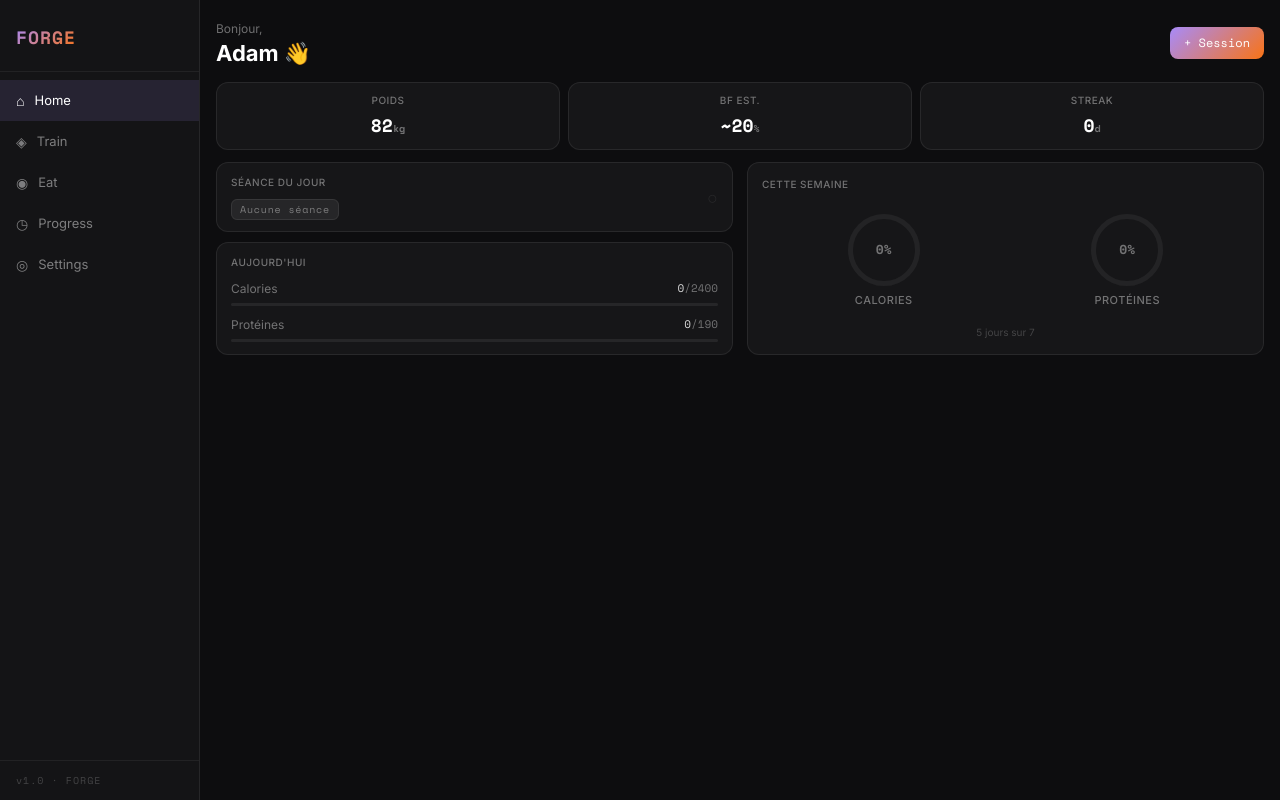
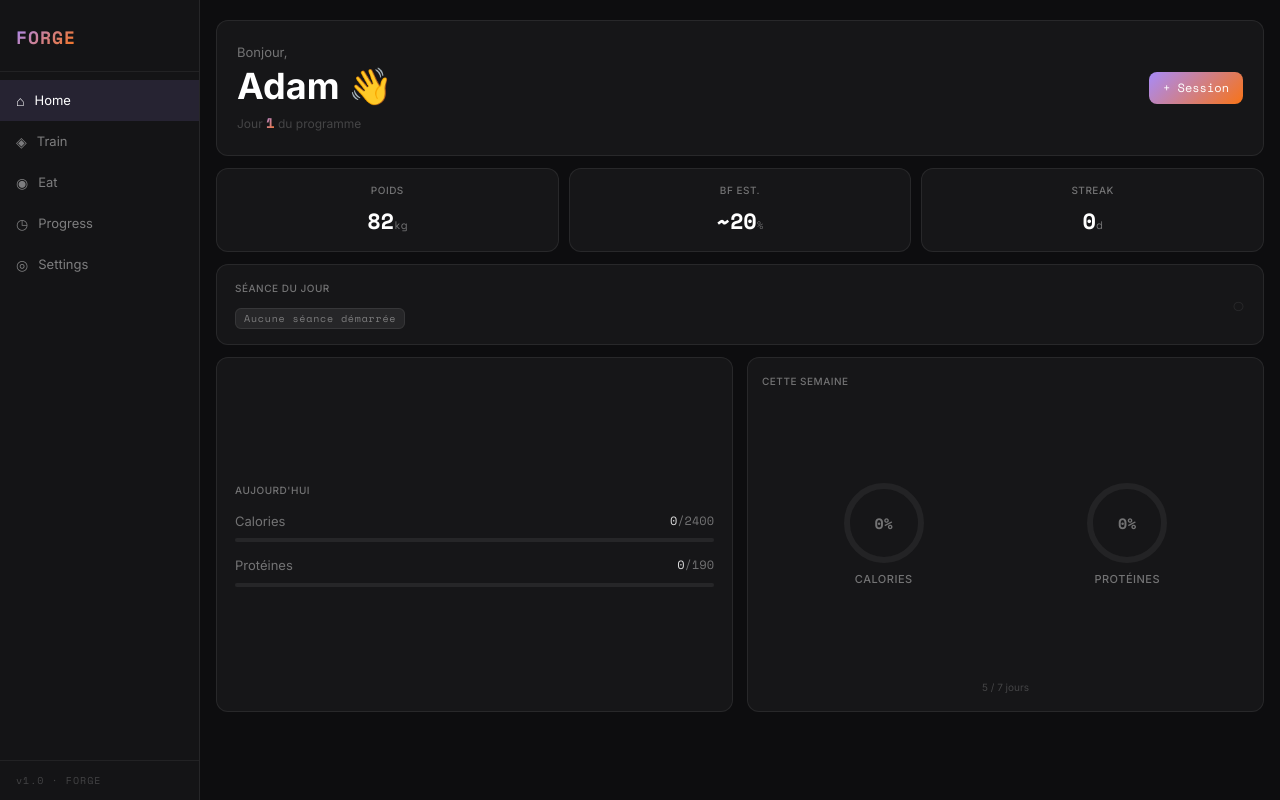
Before and after one commit to adammahjoub/forge-app, a React (Vite) app: page / in a window 1280 px wide. Built offline with nearby package versions, Linux system fonts and the light colour scheme.

Commit message:
feat: bigger greeting, cards fill screen height

```diff
--- a/src/components/Dashboard.jsx
+++ b/src/components/Dashboard.jsx
@@ -7,16 +7,15 @@ function getGreeting() {
   return 'Bonsoir'
 }
 
-function GradientRing({ value, max, size = 72, stroke = 5, label }) {
+function GradientRing({ value, max, size = 80, stroke = 6, label }) {
   const r    = (size - stroke) / 2
   const circ = 2 * Math.PI * r
   const pct  = Math.min(value / max, 1)
   const gap  = circ * (1 - pct)
   const uid  = label.replace(/\s/g, '')
-  const pctNum = Math.round(pct * 100)
 
   return (
-    <div style={{ display: 'flex', flexDirection: 'column', alignItems: 'center', gap: 6 }}>
+    <div style={{ display: 'flex', flexDirection: 'column', alignItems: 'center', gap: 8 }}>
       <div style={{ position: 'relative', width: size, height: size }}>
         <svg width={size} height={size} style={{ transform: 'rotate(-90deg)' }}>
           <defs>
@@ -34,12 +33,12 @@ function GradientRing({ value, max, size = 72, stroke = 5, label }) {
         </svg>
         <div style={{ position: 'absolute', inset: 0, display: 'flex', flexDirection: 'column', alignItems: 'center', justifyContent: 'center' }}>
           <span className="font-mono" style={{
-            fontSize: 13, fontWeight: 700,
+            fontSize: 15, fontWeight: 700,
             background: pct > 0 ? 'linear-gradient(135deg,#a78bfa,#f97316)' : 'none',
             WebkitBackgroundClip: pct > 0 ? 'text' : 'unset',
             WebkitTextFillColor: pct > 0 ? 'transparent' : 'var(--muted)',
             color: pct === 0 ? 'var(--muted)' : undefined,
-          }}>{pctNum}%</span>
+          }}>{Math.round(pct * 100)}%</span>
         </div>
       </div>
       <p className="section-label">{label}</p>
@@ -52,13 +51,13 @@ function Bar({ label, value, max }) {
   const over = value > max
   return (
     <div>
-      <div style={{ display: 'flex', justifyContent: 'space-between', fontSize: 12, marginBottom: 5, color: 'var(--muted)' }}>
+      <div style={{ display: 'flex', justifyContent: 'space-between', fontSize: 13, marginBottom: 7, color: 'var(--muted)' }}>
         <span>{label}</span>
-        <span className="font-mono" style={{ color: over ? '#f97316' : 'var(--text)', fontSize: 11 }}>
+        <span className="font-mono" style={{ color: over ? '#f97316' : 'var(--text)', fontSize: 12 }}>
           {value}<span style={{ color: 'var(--muted)' }}>/{max}</span>
         </span>
       </div>
-      <div className="bar-track" style={{ height: 3 }}>
+      <div className="bar-track" style={{ height: 4 }}>
         <div className={over ? 'bar-fill-over' : 'bar-fill'} style={{ width: `${pct}%`, height: '100%' }} />
       </div>
     </div>
@@ -84,80 +83,91 @@ export default function Dashboard({ settings, logs, workoutLogs, streak, daysOnP
   const nextSession = !todayWork?.templateId
 
   return (
-    <div style={{ padding: '20px 16px', height: '100%', boxSizing: 'border-box' }}>
+    <div style={{
+      padding: '20px 16px',
+      display: 'flex',
+      flexDirection: 'column',
+      gap: 12,
+      minHeight: 'calc(100vh - 68px)', // mobile: minus bottom nav
+    }}>
 
-      {/* ── Header ──────────────────────────────────────────────── */}
-      <div style={{ display: 'flex', justifyContent: 'space-between', alignItems: 'center', marginBottom: 16 }}>
+      {/* ── Greeting ─────────────────────────────────────────────── */}
+      <div className="card" style={{ padding: '22px 20px', display: 'flex', justifyContent: 'space-between', alignItems: 'center' }}>
         <div>
-          <p style={{ fontSize: 12, color: 'var(--muted)', marginBottom: 2 }}>{getGreeting()},</p>
-          <h1 style={{ fontSize: 22, fontWeight: 700, color: 'var(--strong)', margin: 0, lineHeight: 1.2 }}>
+          <p style={{ fontSize: 13, color: 'var(--muted)', marginBottom: 4 }}>{getGreeting()},</p>
+          <h1 style={{ fontSize: 36, fontWeight: 700, color: 'var(--strong)', margin: 0, lineHeight: 1.1 }}>
             Adam 👋
           </h1>
+          <p style={{ fontSize: 12, color: 'var(--muted-dim)', marginTop: 6 }}>
+            Jour <span className="gradient-text font-mono" style={{ fontSize: 14, fontWeight: 700 }}>{daysOnProgram}</span> du programme
+          </p>
         </div>
         <button onClick={() => onNavigate(nextSession ? 'workout' : 'nutrition')}
-          className="btn-primary" style={{ fontSize: 12 }}>
+          className="btn-primary" style={{ fontSize: 12, whiteSpace: 'nowrap', flexShrink: 0 }}>
           {nextSession ? '+ Session' : '+ Repas'}
         </button>
       </div>
 
-      {/* ── Stat strip ──────────────────────────────────────────── */}
-      <div style={{ display: 'grid', gridTemplateColumns: 'repeat(3,1fr)', gap: 8, marginBottom: 12 }}>
+      {/* ── Stats 3-col ──────────────────────────────────────────── */}
+      <div style={{ display: 'grid', gridTemplateColumns: 'repeat(3,1fr)', gap: 10 }}>
         {[
           { label: 'Poids',   value: `${settings.weight}`, unit: 'kg', grad: false },
-          { label: 'BF est.', value: `~${settings.bodyFat}`, unit: '%',  grad: false },
-          { label: 'Streak',  value: String(streak),          unit: 'd',  grad: true  },
+          { label: 'BF est.', value: `~${settings.bodyFat}`, unit: '%', grad: false },
+          { label: 'Streak',  value: String(streak),          unit: 'd', grad: true  },
         ].map(({ label, value, unit, grad }) => (
-          <div key={label} className="card" style={{ padding: '10px 8px', textAlign: 'center' }}>
-            <p className="section-label" style={{ marginBottom: 4, fontSize: 10 }}>{label}</p>
+          <div key={label} className="card" style={{ padding: '14px 8px', textAlign: 'center' }}>
+            <p className="section-label" style={{ marginBottom: 6, fontSize: 10 }}>{label}</p>
             <p className={`font-mono ${grad && streak > 0 ? 'gradient-text streak-pulse' : ''}`}
-              style={{ fontSize: 18, fontWeight: 600, margin: 0, color: (!grad || streak === 0) ? 'var(--strong)' : undefined }}>
-              {value}<span style={{ fontSize: 10, color: 'var(--muted)' }}>{unit}</span>
+              style={{ fontSize: 22, fontWeight: 600, margin: 0, color: (!grad || streak === 0) ? 'var(--strong)' : undefined }}>
+              {value}<span style={{ fontSize: 11, color: 'var(--muted)', fontWeight: 400 }}>{unit}</span>
             </p>
           </div>
         ))}
       </div>
 
-      {/* ── Main grid: left col + right col on desktop ───────────
-           On mobile this renders as a single column via CSS       */}
-      <div className="dashboard-grid">
-
-        {/* Left column */}
-        <div style={{ display: 'flex', flexDirection: 'column', gap: 10 }}>
-
-          {/* Session status */}
-          <div className="card" style={{ padding: '12px 14px', display: 'flex', alignItems: 'center', justifyContent: 'space-between',
-            ...(todayWork.completed ? { borderColor: 'rgba(167,139,250,0.35)' } : {}) }}>
+      {/* ── Session status ───────────────────────────────────────── */}
+      <div className="card" style={{
+        padding: '16px 18px', display: 'flex', alignItems: 'center', justifyContent: 'space-between',
+        ...(todayWork.completed ? { borderColor: 'rgba(167,139,250,0.35)' } : {}),
+      }}>
         <div>
-              <p className="section-label" style={{ marginBottom: 5, fontSize: 10 }}>Séance du jour</p>
+          <p className="section-label" style={{ marginBottom: 8, fontSize: 10 }}>Séance du jour</p>
           {todayWork.completed
             ? <span className="badge-high">✓ {todayWork.templateName}</span>
             : todayWork.templateName
             ? <span className="badge-medium">{todayWork.templateName} — en cours</span>
-                : <span className="badge-low">Aucune séance</span>}
+            : <span className="badge-low">Aucune séance démarrée</span>}
         </div>
         <span className={`font-mono ${todayWork.completed ? 'check-pop gradient-text' : ''}`}
-              style={{ fontSize: 18, color: todayWork.completed ? undefined : 'rgba(255,255,255,0.08)' }}>
+          style={{ fontSize: 22, color: todayWork.completed ? undefined : 'rgba(255,255,255,0.08)' }}>
           {todayWork.completed ? '✓' : '○'}
         </span>
       </div>
 
-          {/* Today bars */}
-          <div className="card" style={{ padding: '12px 14px', display: 'flex', flexDirection: 'column', gap: 10 }}>
+      {/* ── Bottom 2-col: Today bars + Weekly rings ──────────────── */}
+      <div className="dashboard-grid" style={{ flex: 1 }}>
+
+        {/* Today nutrition */}
+        <div className="card" style={{ padding: '16px 18px', display: 'flex', flexDirection: 'column', gap: 14, justifyContent: 'center' }}>
           <p className="section-label" style={{ fontSize: 10 }}>Aujourd'hui</p>
-            <Bar label="Calories" value={todayLog.calories || 0} max={settings.calories} />
-            <Bar label="Protéines" value={todayLog.protein || 0} max={settings.protein} />
-          </div>
+          <Bar label="Calories"  value={todayLog.calories || 0} max={settings.calories} />
+          <Bar label="Protéines" value={todayLog.protein  || 0} max={settings.protein}  />
+          {todayLog.meals?.length > 0 && (
+            <p style={{ fontSize: 11, color: 'var(--muted-dim)', margin: 0 }}>
+              {todayLog.meals.length} repas enregistré{todayLog.meals.length > 1 ? 's' : ''}
+            </p>
+          )}
         </div>
 
-        {/* Right column — weekly rings */}
-        <div className="card" style={{ padding: '14px', display: 'flex', flexDirection: 'column' }}>
+        {/* Weekly rings */}
+        <div className="card" style={{ padding: '16px 14px', display: 'flex', flexDirection: 'column' }}>
           <p className="section-label" style={{ marginBottom: 12, fontSize: 10 }}>Cette semaine</p>
           <div style={{ display: 'flex', justifyContent: 'space-around', flex: 1, alignItems: 'center' }}>
             <GradientRing value={weeklyTotals.cal}  max={settings.calories * 7} label="Calories" />
             <GradientRing value={weeklyTotals.prot} max={settings.protein  * 7} label="Protéines" />
           </div>
-          <p style={{ textAlign: 'center', fontSize: 10, color: 'var(--muted-dim)', marginTop: 8 }}>
-            {weeklyTotals.days} jour{weeklyTotals.days > 1 ? 's' : ''} sur 7
+          <p style={{ textAlign: 'center', fontSize: 10, color: 'var(--muted-dim)', marginTop: 10 }}>
+            {weeklyTotals.days} / 7 jours
           </p>
         </div>
 
```
Lines whose indentation alone changed are shown as unchanged.
